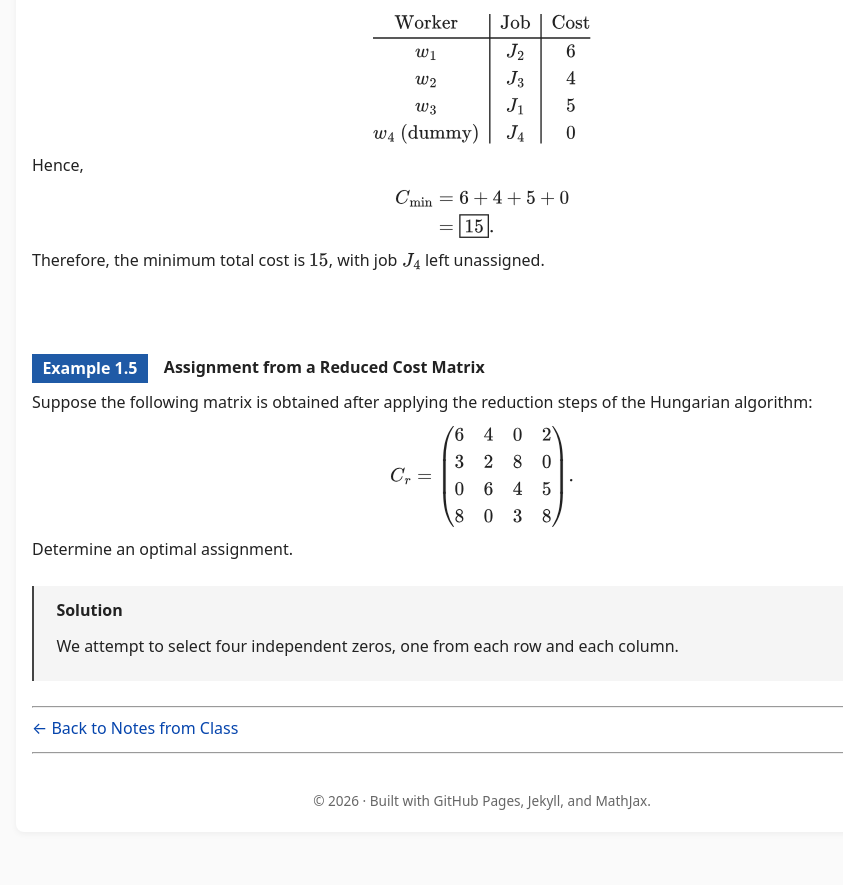
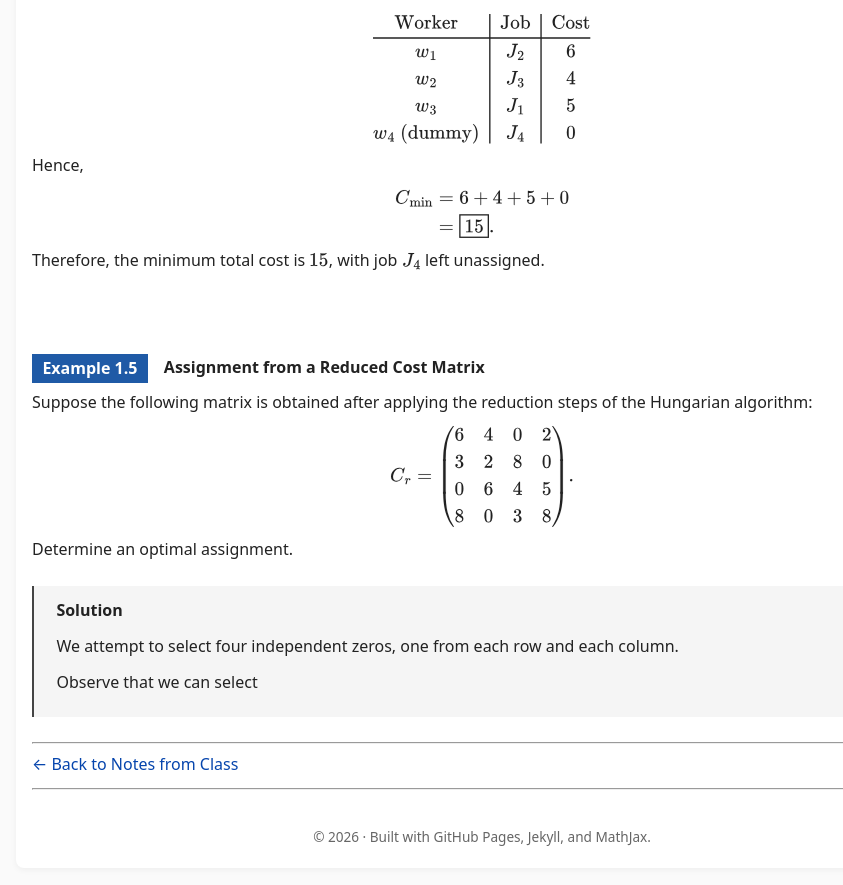
Before and after one commit to SaleemKamaludin/SaleemKamaludin.github.io, a Jekyll site: the page built from courses/math-2276/notes-from-class/supplementary-lecture-6/index.md, in a window 1280 px wide and 900 px high, scrolled down 11754 px. Shown: the top 885 px of the window, without its empty margins (158-1001 px from the left). Built offline with Jekyll 4.4.1, drawn with Linux system fonts in a browser that asks for light colours; before the commit the page ends 12618 px from its top, so only the background shows below that.

Commit message:
Introduce zero selection in solution of Example 1.5

```diff
--- a/courses/math-2276/notes-from-class/supplementary-lecture-6/index.md
+++ b/courses/math-2276/notes-from-class/supplementary-lecture-6/index.md
@@ -1990,7 +1990,15 @@ C_r=
       one from each row and each column.
     </p>
 
-  </div>
+
+    <div id="example-assignment-from-reduced-cost-matrix-zero-selection-intro">
+
+      <p>
+        Observe that we can select
+      </p>
+
+    </div>
+</div>
 </div>
 
 
```
